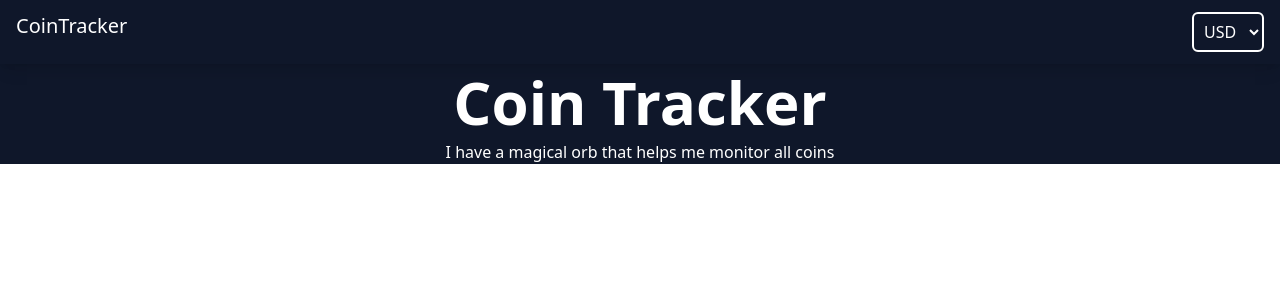
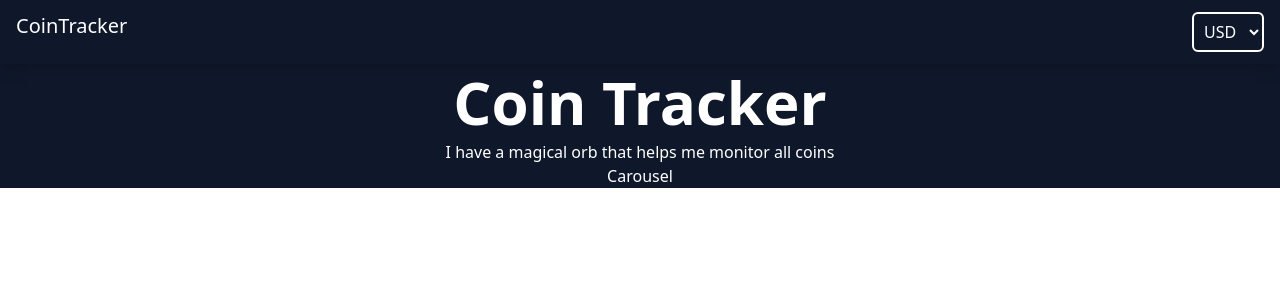
Before and after one commit to Dewaley/crypto-tracker-react-app, a React (Create React App) app: page / in a window 1280 px wide. Shown: the top 300 px of the page. Built offline with nearby package versions, Linux system fonts and the light colour scheme.

Commit message:
Api links

```diff
--- a/src/components/Banner.js
+++ b/src/components/Banner.js
@@ -1,10 +1,12 @@
 import React from 'react'
+import Carousel from './Carousel'
 
 const Banner = () => {
   return (
     <div className='text-center'>
      <h1 className='font-bold text-6xl my-2'>Coin Tracker</h1>
      <p className='font-light'>I have a magical orb that helps me monitor all coins</p>
+     <Carousel/>
     </div>
   )
 }
--- /dev/null
+++ b/src/components/Carousel.js
@@ -0,0 +1,9 @@
+import React from 'react'
+
+const Carousel = () => {
+  return (
+    <div>Carousel</div>
+  )
+}
+
+export default Carousel
--- /dev/null
+++ b/src/config/api.js
@@ -0,0 +1,11 @@
+export const CoinList = (currency) =>
+  `https://api.coingecko.com/api/v3/coins/markets?vs_currency=${currency}&order=market_cap_desc&per_page=100&page=1&sparkline=false`;
+
+export const SingleCoin = (id) =>
+  `https://api.coingecko.com/api/v3/coins/${id}`;
+
+export const HistoricalChart = (id, days = 365, currency) =>
+  `https://api.coingecko.com/api/v3/coins/${id}/market_chart?vs_currency=${currency}&days=${days}`;
+
+export const TrendingCoins = (currency) =>
+  `https://api.coingecko.com/api/v3/coins/markets?vs_currency=${currency}&order=gecko_desc&per_page=10&page=1&sparkline=false&price_change_percentage=24h`;
```
